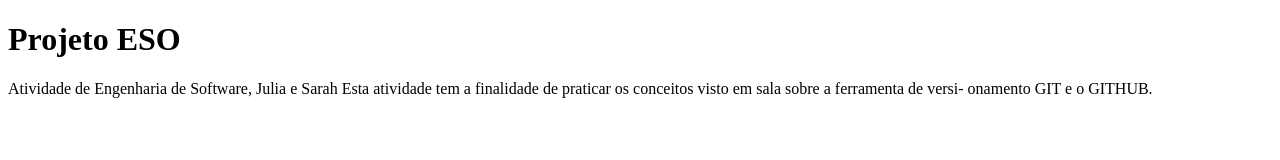
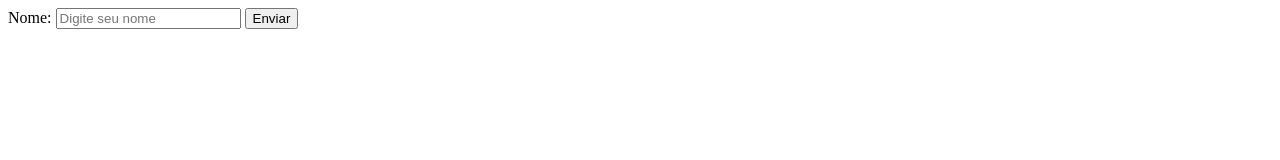
Before and after one commit to SarahViemes/Ati.Git.Github, a plain HTML site: page index.html in a window 1280 px wide. Drawn offline with Linux system fonts and the light colour scheme.

Commit message:
Update index.html

```diff
--- a/index.html
+++ b/index.html
@@ -4,11 +4,10 @@
     <title>Versão 01</title>
 </head>
 <body>
-    <h1>Projeto ESO</h1>
-    <p>Atividade de Engenharia de Software, Julia e Sarah
-        Esta atividade tem a finalidade de praticar os conceitos visto em sala sobre a ferramenta de versi-
-onamento GIT e o GITHUB.
-    </p>
-    <img src="" alt="">
+    <form action="/processar_dados" method="post">
+        <label for="nome">Nome:</label>
+        <input type="text" id="nome" name="nome" placeholder="Digite seu nome" required>
+        <button type="submit">Enviar</button>
+    </form>
 </body>
 </html>
```
